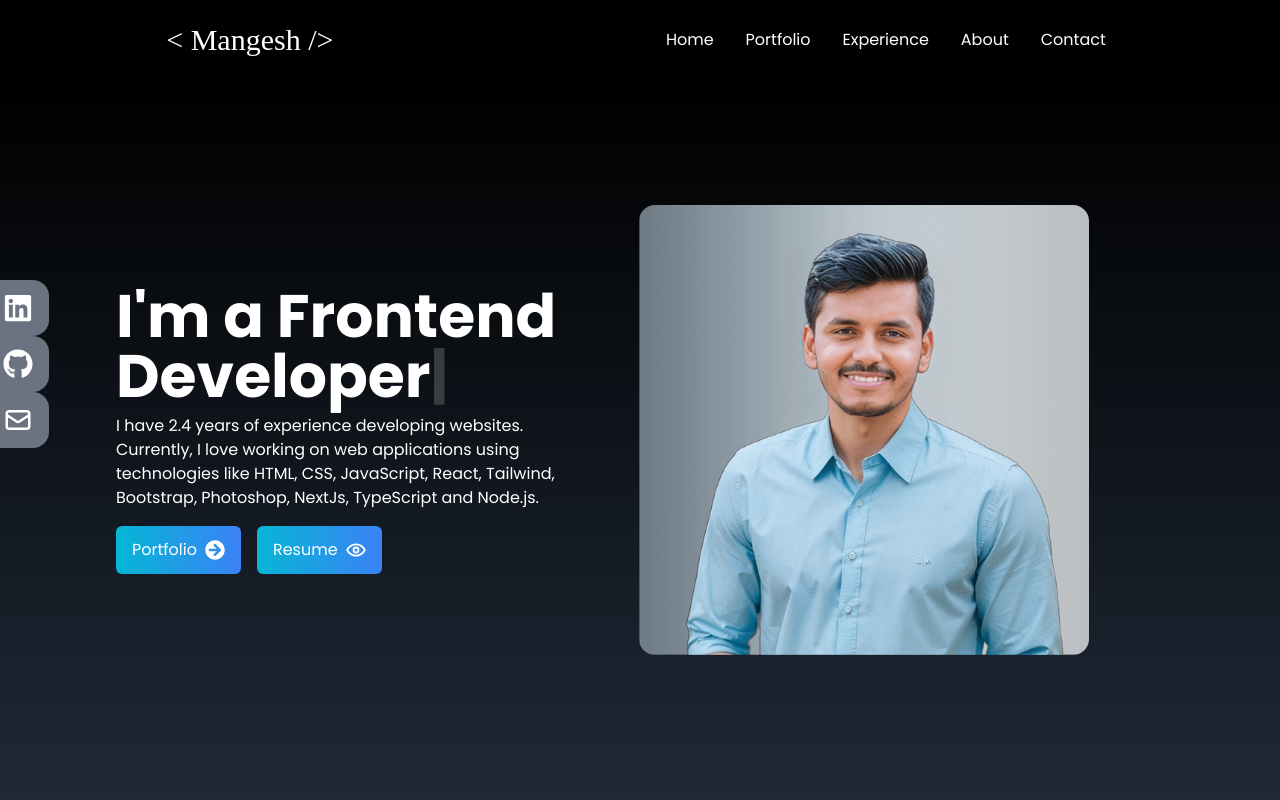
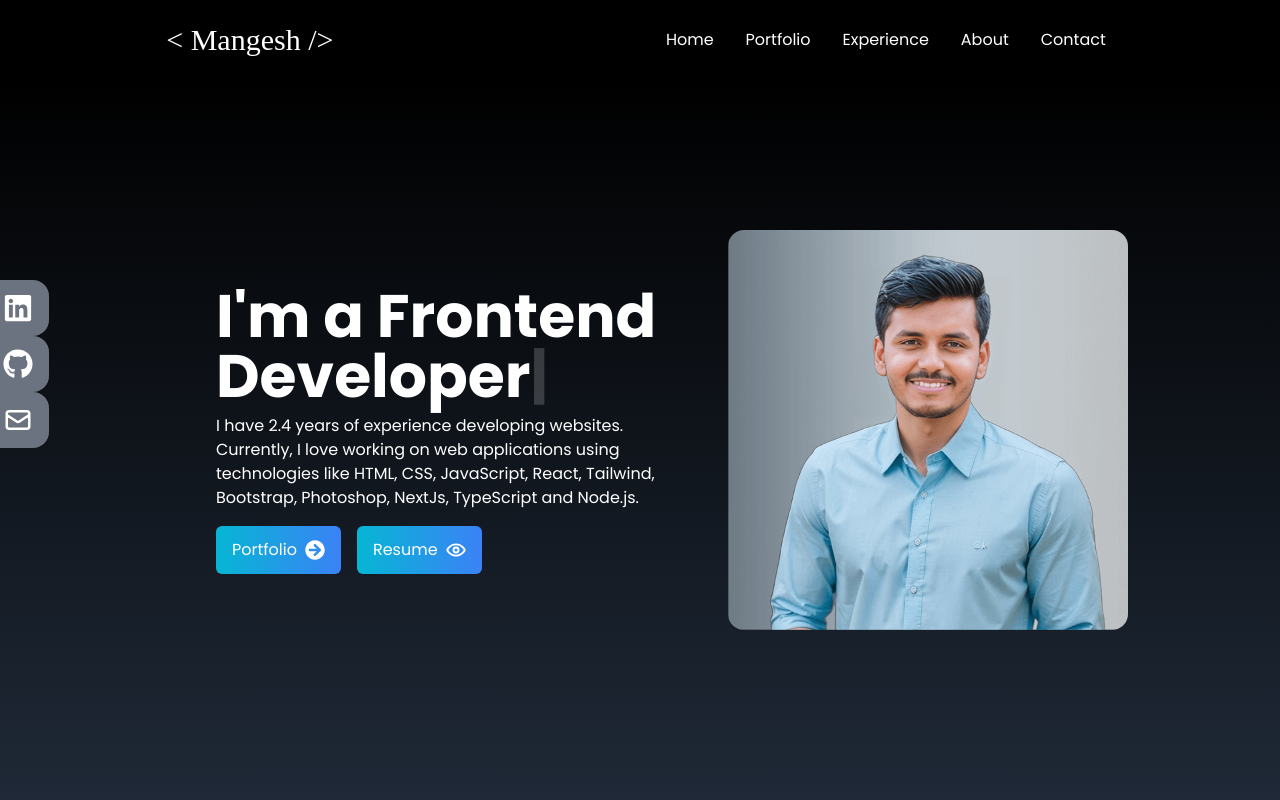
Before and after one commit to mbl43/Portfolio, a React (Vite) app: page / in a window 1280 px wide. Shown: the top 800 px of the page. Built offline with nearby package versions, Linux system fonts and the light colour scheme; a web font is replaced by a local one.

Commit message:
Refactor Home component: improve formatting and enhance experience display

```diff
--- a/src/App.css
+++ b/src/App.css
@@ -25,5 +25,4 @@ body.dark {
 
 body {
   background-color: black;
-  transition: background-color 0.1s ease, color 0.1s ease;
 }
--- a/src/Components/Home.jsx
+++ b/src/Components/Home.jsx
@@ -5,7 +5,7 @@ import { PiEyeBold } from "react-icons/pi";
 import { Link } from "react-scroll";
 import Typed from "typed.js";
 
-const Home = ({experience}) => {
+const Home = ({ experience }) => {
   const el = useRef(null);
 
   useEffect(() => {
@@ -24,16 +24,17 @@ const Home = ({experience}) => {
       name="Home"
       className="h-[calc(100vh-80px)] w-full bg-gradient-to-b from-black to-gray-800 text-white"
     >
-      <div className="mx-auto flex flex-col items-center md:justify-center h-[calc(100vh-100px)] px-4 md:flex-row ">
+      <div className="mx-auto flex flex-col items-center md:justify-center h-[calc(100vh-100px)] px-4 md:flex-row">
         {/* Main text div */}
-        <div className="flex flex-col justify-center py-16">
+        <div className="flex flex-col justify-center p-16">
           <h2 className="text-white font-bold text-3xl sm:text-6xl pb-2">
             <span ref={el}></span>
           </h2>
           <p className="text-white max-w-md">
-            I have {experience} years of experience developing websites. Currently, I
-            love working on web applications using technologies like HTML, CSS,
-            JavaScript, React, Tailwind, Bootstrap, Photoshop, NextJs, TypeScript and Node.js.
+            I have {experience} years of experience developing websites.
+            Currently, I love working on web applications using technologies
+            like HTML, CSS, JavaScript, React, Tailwind, Bootstrap, Photoshop,
+            NextJs, TypeScript and Node.js.
           </p>
           <div className="flex gap-4 mt-4">
             <Link
@@ -62,11 +63,11 @@ const Home = ({experience}) => {
         </div>
 
         {/* Image section */}
-        <div className="flex">
+        <div className="flex w-[300px] h-[300px] md:w-[400px] md:h-[400px] items-center justify-center">
           <img
             src={HeroImg}
             alt="My Profile"
-            className="rounded-2xl mx-auto w-3/4"
+            className="rounded-2xl w-full h-full object-cover"
             loading="lazy"
           />
         </div>
```
